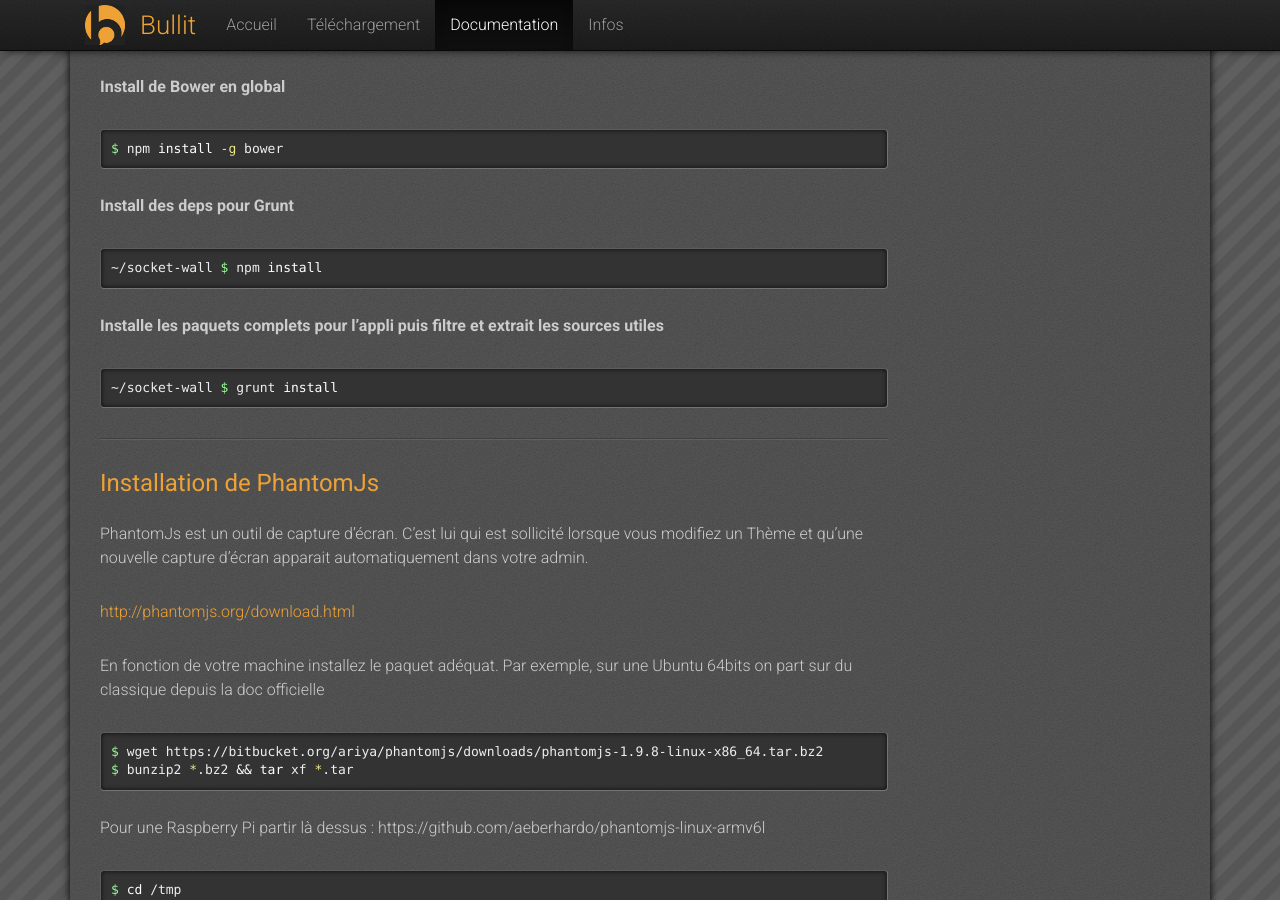
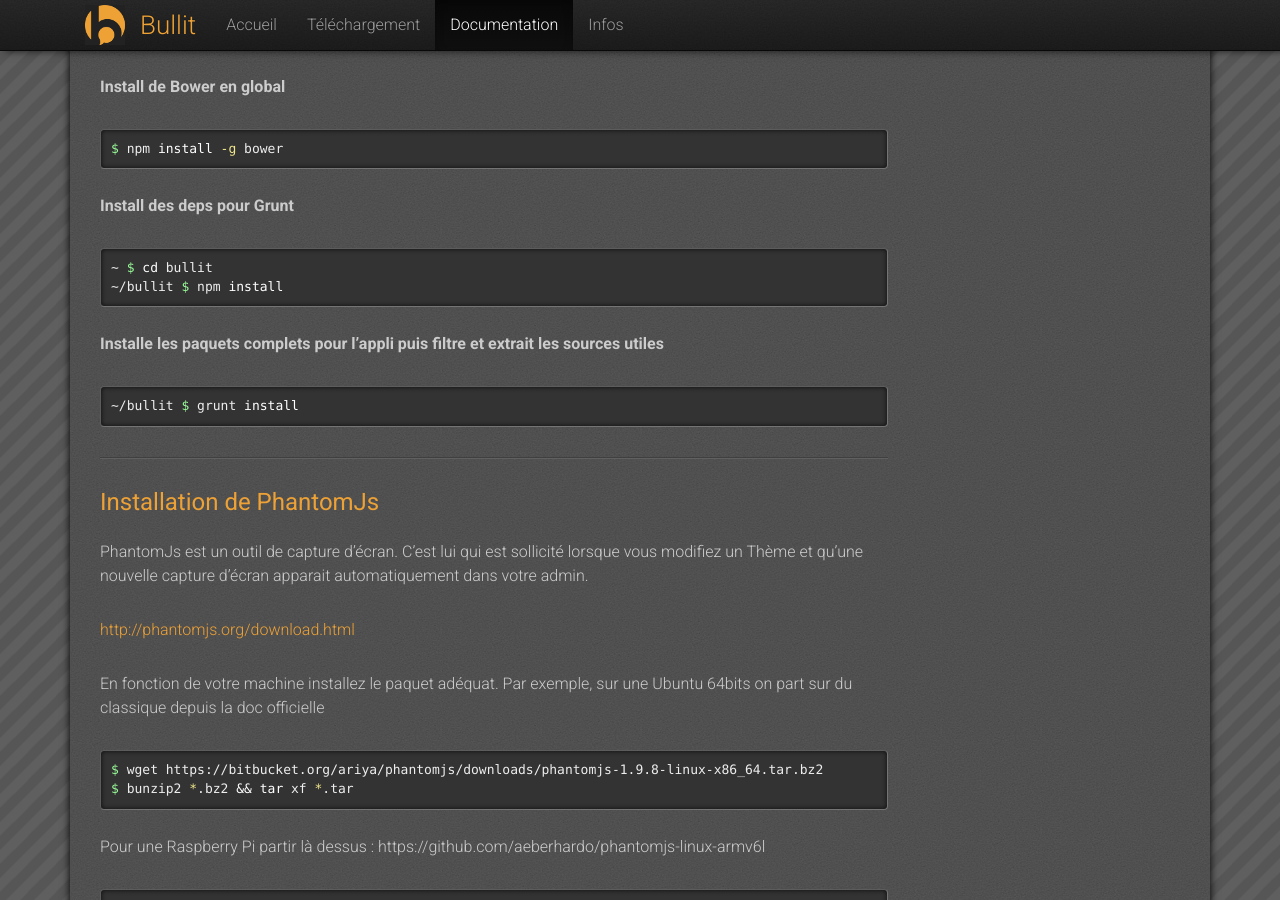
Before and after one commit to chaby69/bullit, a Jekyll site: the page built from _docs/frontend.md, in a window 1280 px wide and 900 px high, scrolled down 1166 px. Built offline with Jekyll 4.4.1, drawn with Linux system fonts in a browser that asks for light colours; nearby versions of some CDN libraries.

Commit message:
Ajout compte twitter, renommage

```diff
--- a/_config.yml
+++ b/_config.yml
@@ -6,7 +6,8 @@
   écrans, TV et objets connectés (ChromeCast, Sparkio, ...).
 baseurl: "" # the subpath of your site, e.g. /blog/
 url: "http://doc.bullit.io" # the base hostname & protocol for your site
-twitter_username: dweez
+twitter_author: dweez
+twitter_username: bullit_io
 github_username: bullit-io
 
 # Build settings
--- a/_docs/frontend.md
+++ b/_docs/frontend.md
@@ -54,12 +54,13 @@
 
 __Install des deps pour Grunt__
 {% highlight bash %}
-~/socket-wall $ npm install
+~ $ cd bullit
+~/bullit $ npm install
 {% endhighlight %}
 
 __Installe les paquets complets pour l'appli puis filtre et extrait les sources utiles__
 {% highlight bash %}
-~/socket-wall $ grunt install
+~/bullit $ grunt install
 {% endhighlight %}
 
 ---
--- a/_includes/footer.html
+++ b/_includes/footer.html
@@ -31,6 +31,21 @@
             </a>
           </li>
           {% endif %}
+
+          {% if site.twitter_author %}
+          <li>
+            <a href="https://twitter.com/{{ site.twitter_author }}">
+              <span class="icon  icon--twitter">
+                <svg viewBox="0 0 16 16">
+                  <path fill="#828282" d="M15.969,3.058c-0.586,0.26-1.217,0.436-1.878,0.515c0.675-0.405,1.194-1.045,1.438-1.809
+                  c-0.632,0.375-1.332,0.647-2.076,0.793c-0.596-0.636-1.446-1.033-2.387-1.033c-1.806,0-3.27,1.464-3.27,3.27 c0,0.256,0.029,0.506,0.085,0.745C5.163,5.404,2.753,4.102,1.14,2.124C0.859,2.607,0.698,3.168,0.698,3.767 c0,1.134,0.577,2.135,1.455,2.722C1.616,6.472,1.112,6.325,0.671,6.08c0,0.014,0,0.027,0,0.041c0,1.584,1.127,2.906,2.623,3.206 C3.02,9.402,2.731,9.442,2.433,9.442c-0.211,0-0.416-0.021-0.615-0.059c0.416,1.299,1.624,2.245,3.055,2.271 c-1.119,0.877-2.529,1.4-4.061,1.4c-0.264,0-0.524-0.015-0.78-0.046c1.447,0.928,3.166,1.469,5.013,1.469 c6.015,0,9.304-4.983,9.304-9.304c0-0.142-0.003-0.283-0.009-0.423C14.976,4.29,15.531,3.714,15.969,3.058z"/>
+                </svg>
+              </span>
+
+              <span class="username">{{ site.twitter_author }}</span>
+            </a>
+          </li>
+          {% endif %}
           <li><a href="mailto:{{ site.email }}">{{ site.email }}</a></li>
         </ul>
       </div>
```
